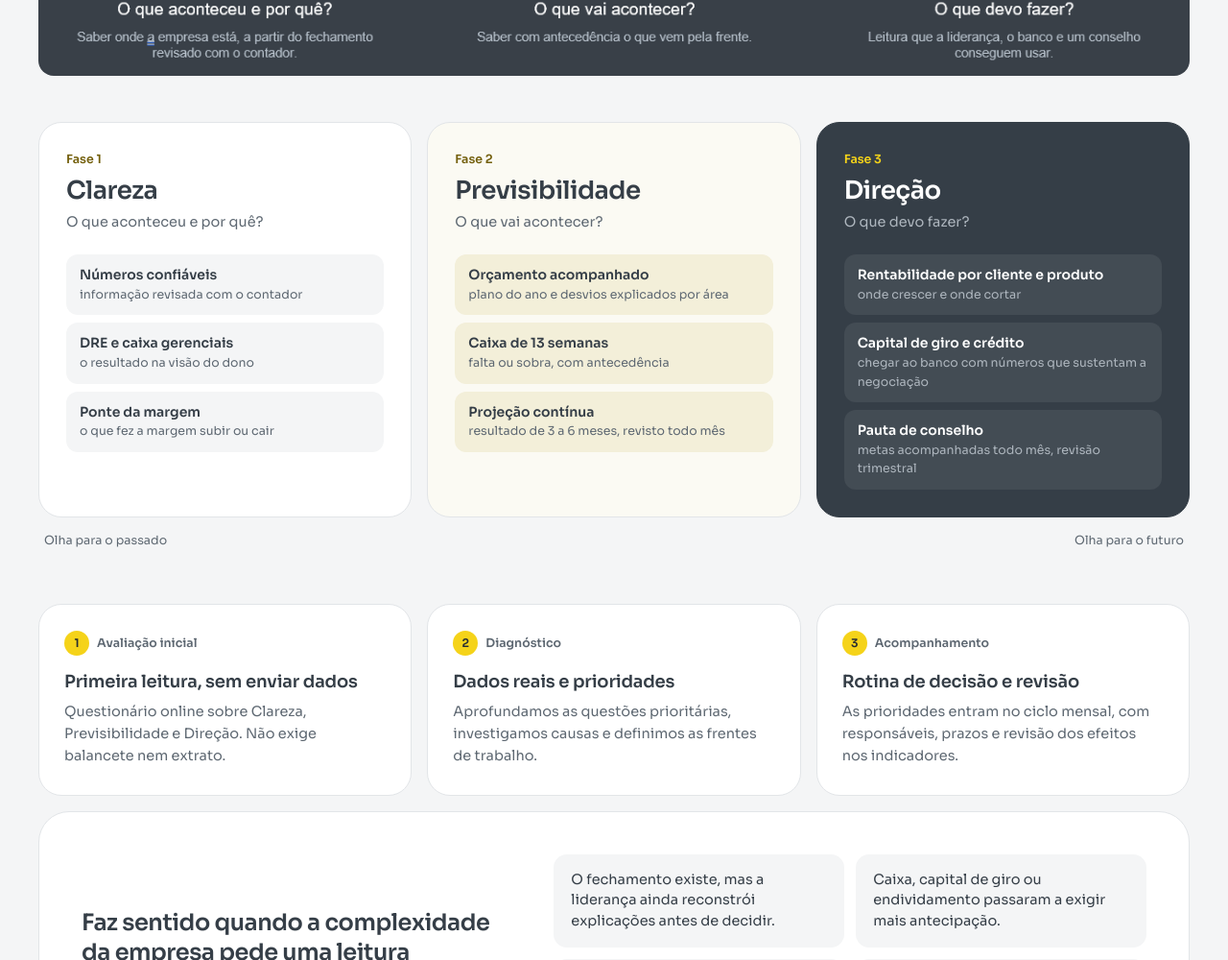
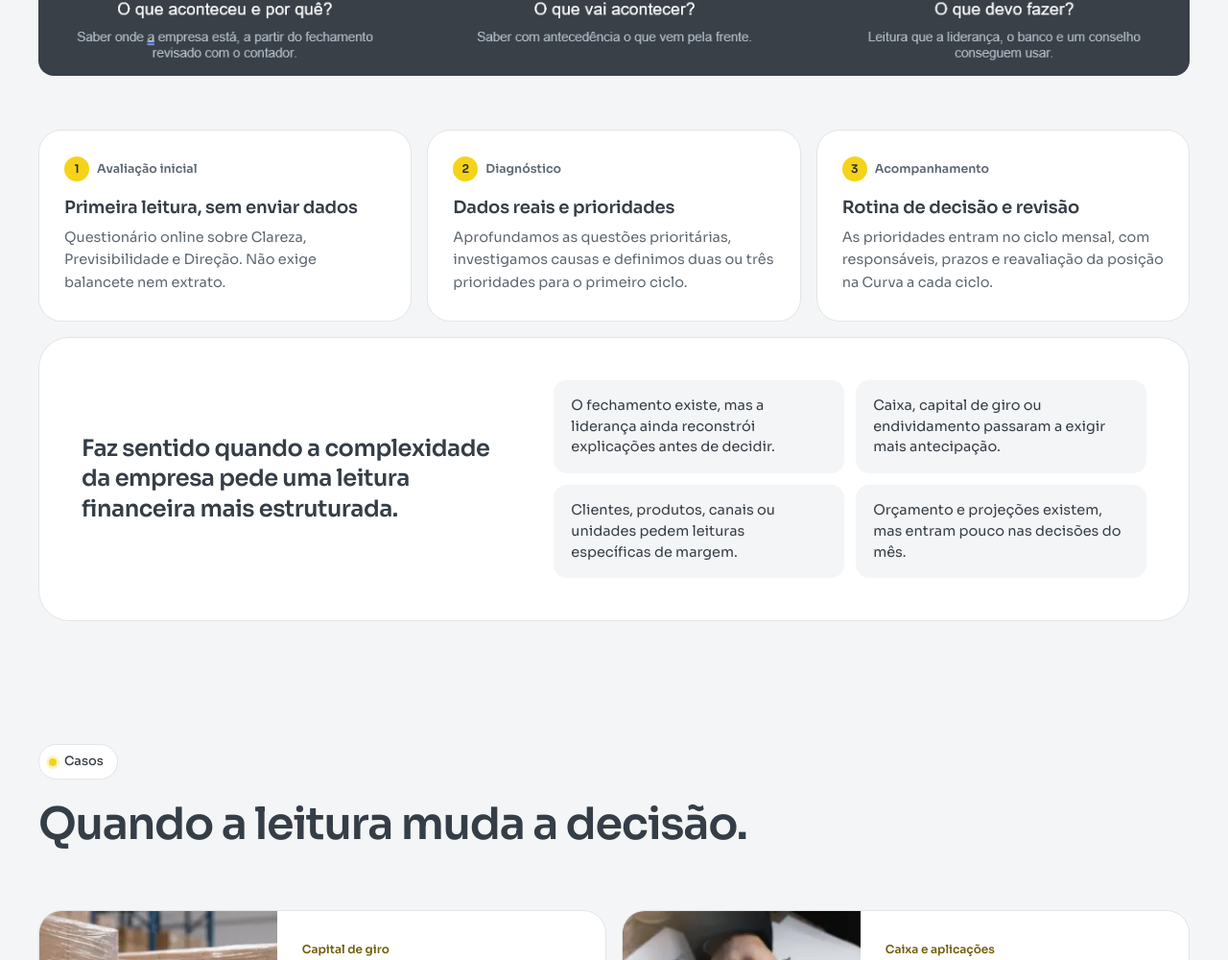
Before and after one commit to rodrigomartins-jpg/fusek-site, a website: page index.html in a window 1280 px wide. Shown: the part 6798-7798 px from the top of the page at 96% size. Drawn offline with Linux system fonts and the light colour scheme.

Commit message:
Atualiza site

```diff
--- a/index.html
+++ b/index.html
@@ -827,20 +827,10 @@ h3{font-weight:600;font-size:20px;line-height:1.3;letter-spacing:-.01em}
     <div class="curve-visual rv" style="margin:32px 0 48px;text-align:center">
       <img src="curva-maturidade.png" alt="Curva de Maturidade Financeira — Clareza, Previsibilidade e Direção" style="max-width:100%;height:auto;border-radius:16px">
     </div>
-    <div class="curve">
-      <div class="phase rv"><span class="ph">Fase 1</span><h3>Clareza</h3><p class="qq">O que aconteceu e por quê?</p>
-        <ol><li><b>Números confiáveis</b><span>informação revisada com o contador</span></li><li><b>DRE e caixa gerenciais</b><span>o resultado na visão do dono</span></li><li><b>Ponte da margem</b><span>o que fez a margem subir ou cair</span></li></ol></div>
-      <div class="phase rv d1"><span class="ph">Fase 2</span><h3>Previsibilidade</h3><p class="qq">O que vai acontecer?</p>
-        <ol><li><b>Orçamento acompanhado</b><span>plano do ano e desvios explicados por área</span></li><li><b>Caixa de 13 semanas</b><span>falta ou sobra, com antecedência</span></li><li><b>Projeção contínua</b><span>resultado de 3 a 6 meses, revisto todo mês</span></li></ol></div>
-      <div class="phase rv d2"><span class="ph">Fase 3</span><h3>Direção</h3><p class="qq">O que devo fazer?</p>
-        <ol><li><b>Rentabilidade por cliente e produto</b><span>onde crescer e onde cortar</span></li><li><b>Capital de giro e crédito</b><span>chegar ao banco com números que sustentam a negociação</span></li><li><b>Pauta de conselho</b><span>metas acompanhadas todo mês, revisão trimestral</span></li></ol></div>
-    </div>
-    <div class="axis"><span>Olha para o passado</span><span>Olha para o futuro</span></div>
-
     <div class="start" id="como">
       <div class="st rv"><span class="sn"><i>1</i>Avaliação inicial</span><h3>Primeira leitura, sem enviar dados</h3><p>Questionário online sobre Clareza, Previsibilidade e Direção. Não exige balancete nem extrato.</p></div>
-      <div class="st rv d1"><span class="sn"><i>2</i>Diagnóstico</span><h3>Dados reais e prioridades</h3><p>Aprofundamos as questões prioritárias, investigamos causas e definimos as frentes de trabalho.</p></div>
-      <div class="st rv d2"><span class="sn"><i>3</i>Acompanhamento</span><h3>Rotina de decisão e revisão</h3><p>As prioridades entram no ciclo mensal, com responsáveis, prazos e revisão dos efeitos nos indicadores.</p></div>
+      <div class="st rv d1"><span class="sn"><i>2</i>Diagnóstico</span><h3>Dados reais e prioridades</h3><p>Aprofundamos as questões prioritárias, investigamos causas e definimos duas ou três prioridades para o primeiro ciclo.</p></div>
+      <div class="st rv d2"><span class="sn"><i>3</i>Acompanhamento</span><h3>Rotina de decisão e revisão</h3><p>As prioridades entram no ciclo mensal, com responsáveis, prazos e reavaliação da posição na Curva a cada ciclo.</p></div>
     </div>
 
     <div class="fit rv">
```
